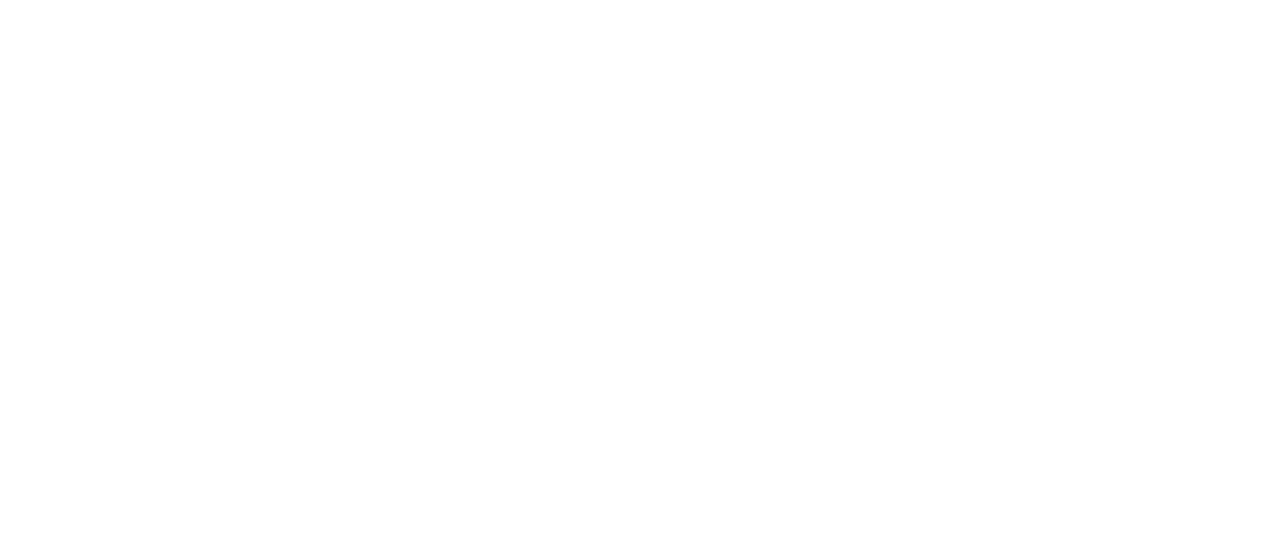
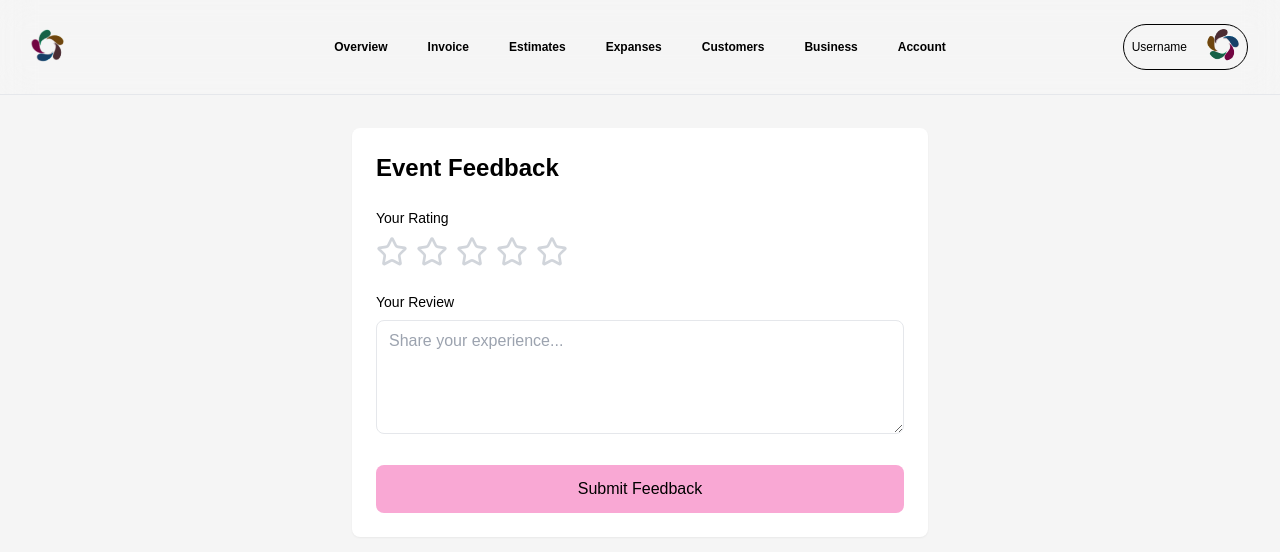
Before and after one commit to Anonymous-nerds/spiralevent-app, a React (Vite) app: page /feedback in a window 1280 px wide. Before the commit this address had no page. Shown: the top 552 px of the page. Built offline with nearby package versions, Linux system fonts and the light colour scheme.

Commit message:
added Feedback page

```diff
--- a/src/App.jsx
+++ b/src/App.jsx
@@ -16,6 +16,7 @@
 import EventPage from "./pages/Event/Event";
 import EventRSVP from "./pages/EventRSVP/EventRSVP";
 import Ticket from "./pages/Ticket/Ticket";
+import FeedbackForm from "./pages/Feedback/Feedback";
 
 function App() {
   return (
@@ -39,6 +40,7 @@
           <Route path="/orders/:id" element={<Orders />} />
           <Route path="/ticket" element={<Ticket />} />
           <Route path="/ticket/confirmation" element={<TicketConfirmation />} />
+          <Route path="/feedback" element={<FeedbackForm />} />
         </Routes>
       </BrowserRouter>
     </div>
--- /dev/null
+++ b/src/pages/Feedback/Feedback.jsx
@@ -0,0 +1,73 @@
+import React, { useState } from 'react';
+import { Star } from 'lucide-react';
+import Nav from '../../components/ui/MainNav';
+
+const FeedbackForm = () => {
+  const [rating, setRating] = useState(0);
+  const [hoveredRating, setHoveredRating] = useState(0);
+  const [review, setReview] = useState('');
+
+  const handleSubmit = (e) => {
+    e.preventDefault();
+    console.log({ rating, review });
+  };
+
+  return (
+    <div className="min-h-screen bg-neutral-100 p-4 md:p-8">
+      <Nav />
+      <div className="max-w-xl mx-auto">
+        <div className="bg-white rounded-lg shadow-sm p-6">
+          <h1 className="text-2xl font-bold mb-6">Event Feedback</h1>
+
+          <form onSubmit={handleSubmit}>
+            <div className="mb-6">
+              <label className="block text-sm font-medium mb-2">Your Rating</label>
+              <div className="flex gap-2">
+                {[1, 2, 3, 4, 5].map((star) => (
+                  <button
+                    key={star}
+                    type="button"
+                    onMouseEnter={() => setHoveredRating(star)}
+                    onMouseLeave={() => setHoveredRating(0)}
+                    onClick={() => setRating(star)}
+                    className="focus:outline-none"
+                  >
+                    <Star
+                      className={`w-8 h-8 ${star <= (hoveredRating || rating)
+                        ? 'fill-yellow-400 text-yellow-400'
+                        : 'text-gray-300'
+                        }`}
+                    />
+                  </button>
+                ))}
+              </div>
+            </div>
+
+            <div className="mb-6">
+              <label className="block text-sm font-medium mb-2">Your Review</label>
+              <textarea
+                value={review}
+                onChange={(e) => setReview(e.target.value)}
+                placeholder="Share your experience..."
+                rows="4"
+                className="w-full px-3 py-2 border rounded-lg focus:outline-none focus:border-pink-300"
+                required
+              />
+            </div>
+
+            <div className="space-y-2">
+              <button
+                type="submit"
+                className="w-full bg-pink-300 hover:bg-pink-400 text-black py-3 rounded-lg"
+              >
+                Submit Feedback
+              </button>
+            </div>
+          </form>
+        </div>
+      </div>
+    </div>
+  );
+};
+
+export default FeedbackForm;
```
